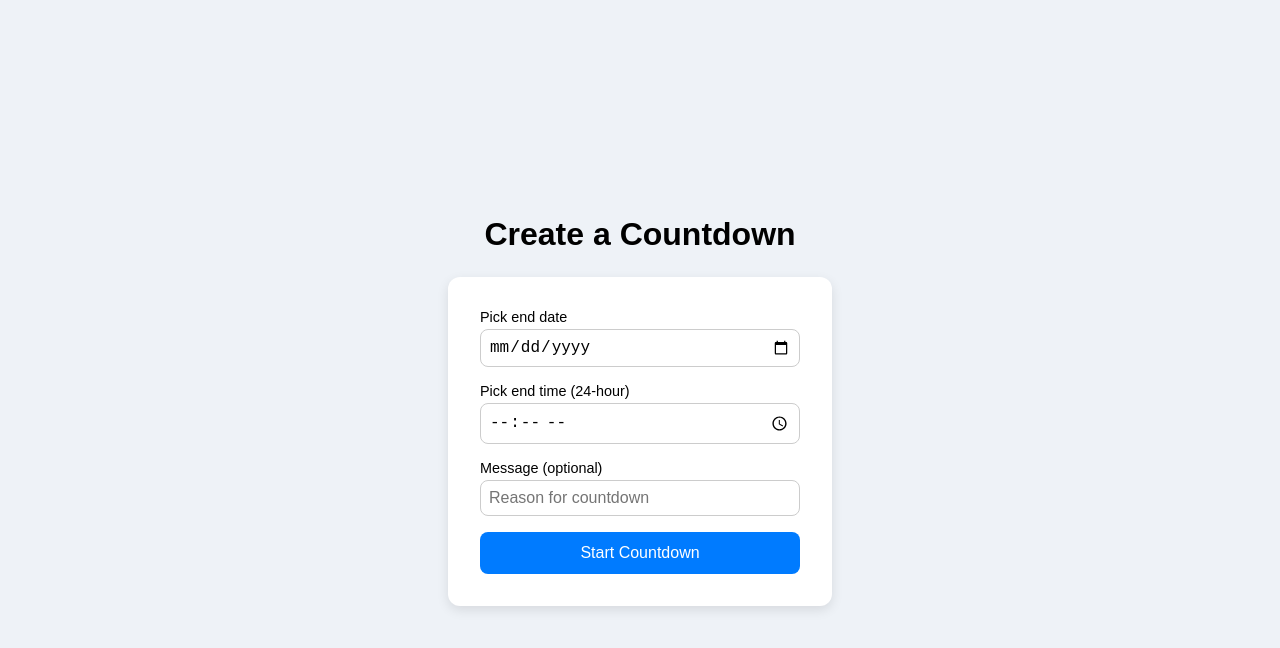
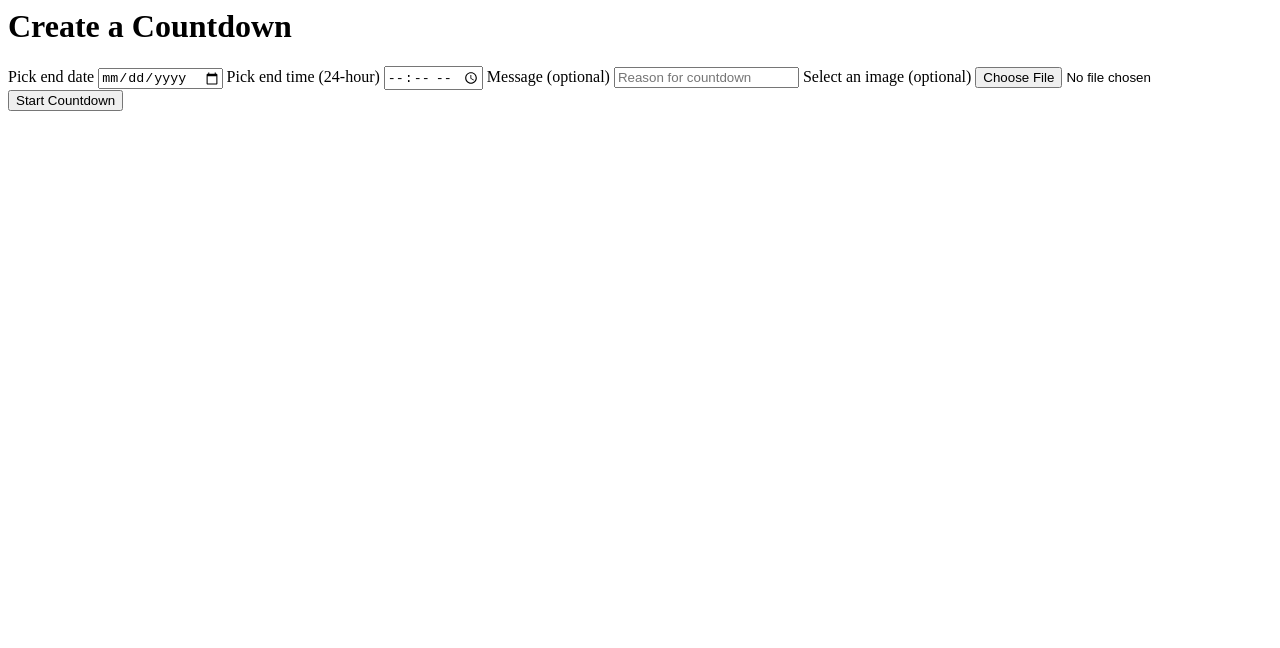
Before and after one commit to codewrought/countdown, a plain HTML site: page index.html in a window 1280 px wide. Drawn offline with Linux system fonts and the light colour scheme.

Commit message:
Update index.html
Added ability to choose an image

```diff
--- a/index.html
+++ b/index.html
@@ -1,70 +1,7 @@
-<!DOCTYPE html>
-<html lang="en">
-<head>
-    <meta charset="UTF-8" />
-    <title>Start Countdown</title>
-    <meta name="viewport" content="width=device-width, initial-scale=1.0" />
-    <style>
-        body {
-            font-family: sans-serif;
-            display: flex;
-            flex-direction: column;
-            align-items: center;
-            justify-content: center;
-            min-height: 100vh;
-            margin: 0;
-            background: #eef2f7;
-        }
-
-        h1 {
-            margin-bottom: 1.5rem;
-        }
-
-        form {
-            background: #fff;
-            padding: 2rem;
-            border-radius: 0.75rem;
-            box-shadow: 0 4px 12px rgba(0, 0, 0, 0.1);
-            display: flex;
-            flex-direction: column;
-            gap: 1rem;
-            width: 320px;
-        }
-
-        label {
-            display: flex;
-            flex-direction: column;
-            font-size: 0.9rem;
-            gap: 0.25rem;
-        }
-
-        input[type="date"],
-        input[type="time"],
-        input[type="text"] {
-            padding: 0.5rem;
-            border: 1px solid #ccc;
-            border-radius: 0.5rem;
-            font-size: 1rem;
-        }
-
-        button {
-            padding: 0.75rem;
-            background: #007bff;
-            color: #fff;
-            border: none;
-            border-radius: 0.5rem;
-            font-size: 1rem;
-            cursor: pointer;
-            transition: background 0.2s ease;
-        }
-
-        button:hover {
-            background: #0056b3;
-        }
-    </style>
-</head>
-<body>
 <h1>Create a Countdown</h1>
+<div id="imagePreviewContainer" style="margin-bottom: 1rem; display: none;">
+    <img id="imagePreview" alt="Selected Image" style="max-width: 100%; max-height: 200px; border: 1px solid #ccc; border-radius: 0.5rem;" />
+</div>
 <form id="createForm">
     <label>Pick end date
         <input type="date" id="date" required />
@@ -78,10 +15,29 @@
         <input type="text" id="message" maxlength="100" placeholder="Reason for countdown" />
     </label>
 
+    <label>Select an image (optional)
+        <input type="file" id="imageInput" accept="image/*" />
+    </label>
+
     <button type="submit">Start Countdown</button>
 </form>
 
 <script>
+    document.getElementById('imageInput').addEventListener('change', function (e) {
+        const file = e.target.files[0];
+        if (file) {
+            const reader = new FileReader();
+            reader.onload = function (event) {
+                const imagePreview = document.getElementById('imagePreview');
+                imagePreview.src = event.target.result;
+                document.getElementById('imagePreviewContainer').style.display = 'block';
+            };
+            reader.readAsDataURL(file);
+        } else {
+            document.getElementById('imagePreviewContainer').style.display = 'none';
+        }
+    });
+
     document.getElementById('createForm').addEventListener('submit', function (e) {
         e.preventDefault();
 
@@ -99,7 +55,26 @@
         }
 
         const msgVal = document.getElementById('message').value.trim();
+        const imageInput = document.getElementById('imageInput').files[0];
+        let imageUrl = '';
 
+        if (imageInput) {
+            const reader = new FileReader();
+            reader.onload = function (event) {
+                imageUrl = event.target.result;
+
+                // Construct the URL to the existing countdown page
+                let url = `countdown.html?end=${encodeURIComponent(endString)}`;
+                if (msgVal) {
+                    url += `&p=${encodeURIComponent(msgVal)}`;
+                }
+                url += `&img=${encodeURIComponent(imageUrl)}`;
+
+                // Redirect
+                window.location.href = url;
+            };
+            reader.readAsDataURL(imageInput);
+        } else {
             // Construct the URL to the existing countdown page
             let url = `countdown.html?end=${encodeURIComponent(endString)}`;
             if (msgVal) {
@@ -108,7 +83,6 @@
 
             // Redirect
             window.location.href = url;
+        }
     });
 </script>
-</body>
-</html>
```
Lines whose indentation alone changed are shown as unchanged.
